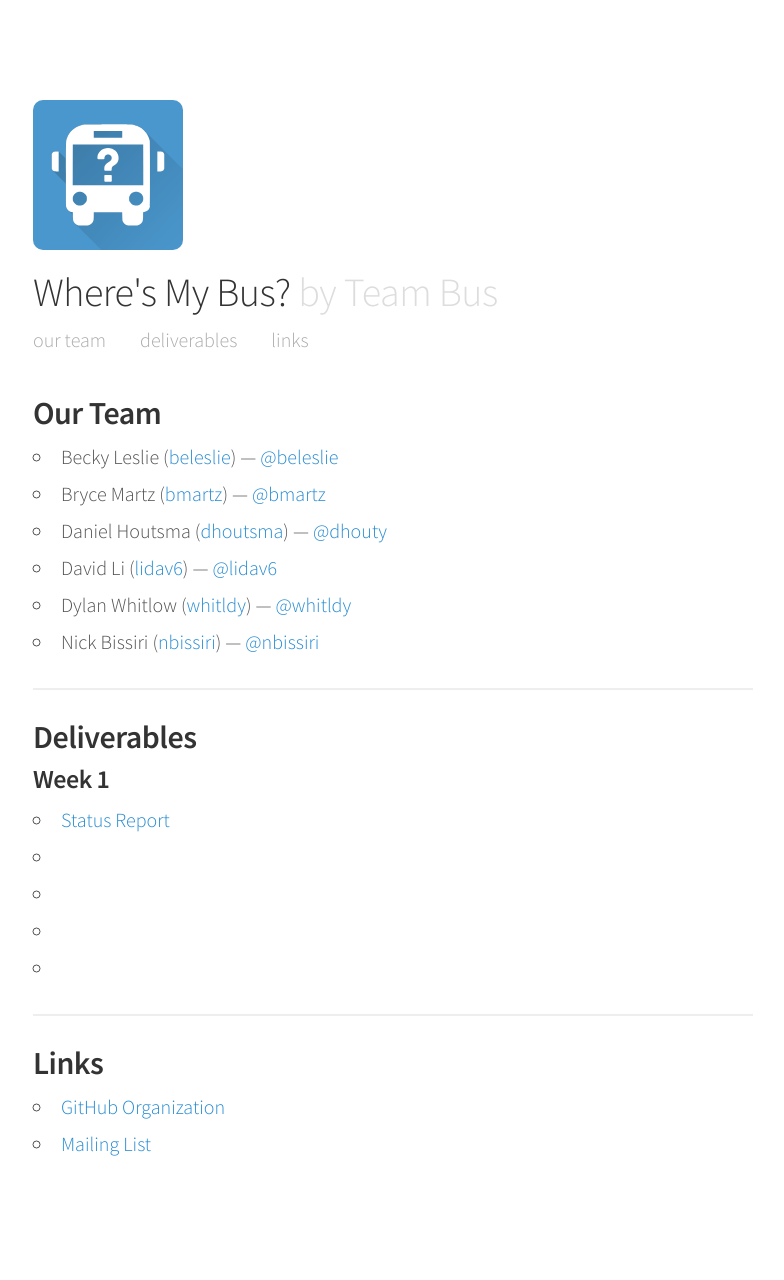
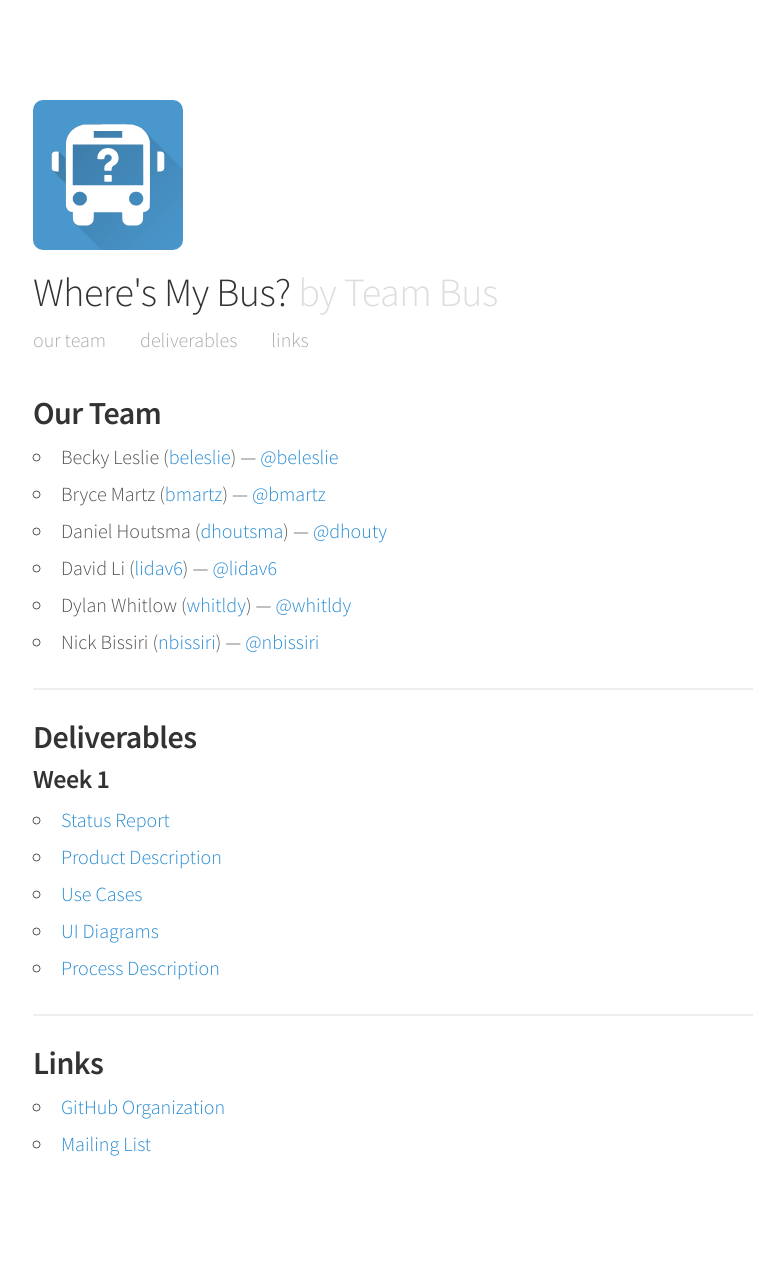
Before and after one commit to WheresMyBus/WheresMyBus.github.io, a Jekyll site: the page built from index.html, in a window 1280 px wide. Shown: the whole page, without its empty margins (247-1031 px from the left). Built offline with Jekyll 4.4.1, drawn with Linux system fonts in a browser that asks for light colours; some of the changed lines change nothing that is shown.

Commit message:
Fix file attributes in config file

```diff
--- a/_config.yml
+++ b/_config.yml
@@ -33,13 +33,13 @@ team:
 deliverables:
   - - name: Status Report
       path: Bus_StatusReport1.pdf
-    - names: Product Description
+    - name: Product Description
       path: Bus_ProductDescription.pdf
-    - names: Use Cases
+    - name: Use Cases
       path: Bus_UseCases.pdf
-    - names: UI Diagrams
+    - name: UI Diagrams
       path: Bus_UIDiagrams.pdf
-    - names: Process Description
+    - name: Process Description
       path: Bus_ProcessDescription.pdf
 
 links:
```
